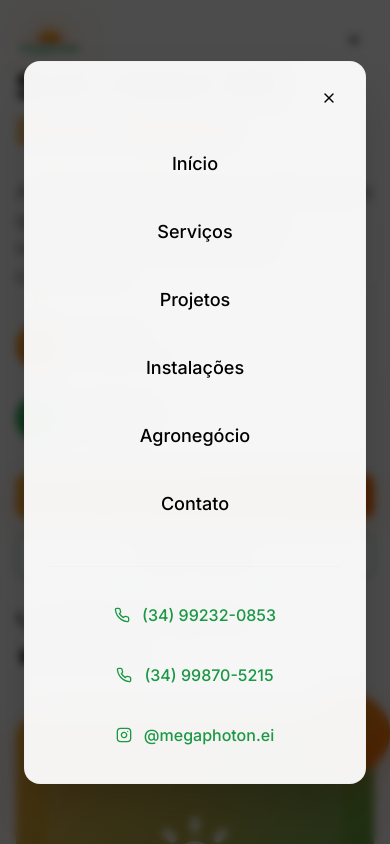
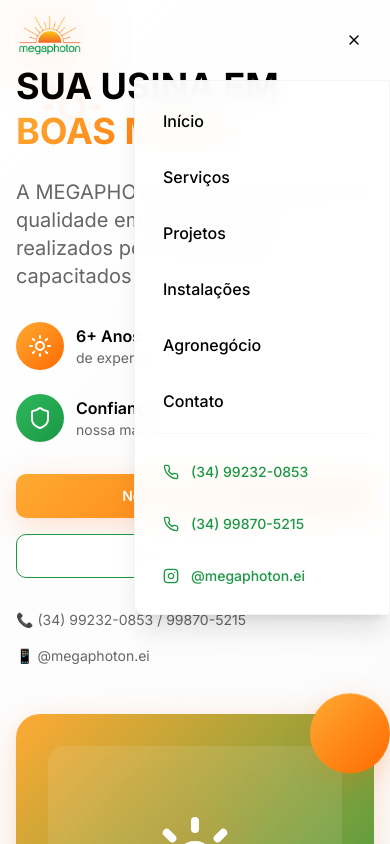
Before and after one commit to PedroAugusto2004/megaphoton, a React (Vite) app: page / in a window 390 px wide. Both pictures are taken after a click on the button 354 px from the left and 40 px from the top of the page. Shown: the top 844 px of the page. Built offline with nearby package versions, Linux system fonts and the light colour scheme.

Commit message:
Reverted to commit a4286ce8d4273425febf168396b0b7a93ab0d6cc

```diff
--- a/src/components/Header.tsx
+++ b/src/components/Header.tsx
@@ -87,77 +87,47 @@ const Header = () => {
           </div>
         </div>
 
-        {/* Mobile Menu Overlay */}
-        <div className={`lg:hidden fixed inset-0 z-50 transition-all duration-300 ease-in-out ${
-          isMobileMenuOpen ? 'opacity-100 visible' : 'opacity-0 invisible'
+        {/* Mobile Menu */}
+        <div className={`lg:hidden absolute top-full right-0 z-50 transition-all duration-300 ease-in-out ${
+          isMobileMenuOpen ? 'opacity-100 translate-x-0' : 'opacity-0 translate-x-full pointer-events-none'
         }`}>
-          {/* Dark backdrop */}
-          <div
-            className="absolute inset-0 bg-black/70 backdrop-blur-sm"
-            onClick={() => setIsMobileMenuOpen(false)}
-          />
-
-          {/* Menu content */}
-          <div className={`absolute inset-0 flex items-center justify-center transition-all duration-300 ease-in-out ${
-            isMobileMenuOpen ? 'scale-100 opacity-100' : 'scale-95 opacity-0'
-          }`}>
-            <div className="w-full max-w-sm mx-6 bg-background/95 backdrop-blur-md rounded-2xl shadow-2xl border border-border/50 overflow-hidden">
-              {/* Close button */}
-              <div className="flex justify-end p-4">
-                <Button
-                  variant="ghost"
-                  size="icon"
-                  className="hover:bg-accent/50 rounded-full"
-                  onClick={() => setIsMobileMenuOpen(false)}
-                >
-                  <X className="h-5 w-5" />
-                </Button>
-              </div>
-
-              {/* Menu items */}
-              <div className="px-6 pb-6">
-                <div className="flex flex-col space-y-2">
+          <div className="w-64 bg-background/95 backdrop-blur-md border border-border/50 rounded-bl-lg shadow-xl">
+            <div className="flex flex-col space-y-2 p-4">
               {menuItems.map((item, index) => (
                 <a
                   key={item.href}
                   href={item.href}
-                      className="text-foreground text-lg font-medium hover:text-primary transition-all duration-200 p-4 rounded-xl hover:bg-accent/50 text-center"
+                  className="text-foreground font-medium hover:text-primary transition-all duration-200 p-3 rounded-lg hover:bg-accent/50 transform hover:translate-x-2"
                   onClick={() => setIsMobileMenuOpen(false)}
-                      style={{ animationDelay: `${index * 100}ms` }}
+                  style={{ animationDelay: `${index * 50}ms` }}
                 >
                   {item.label}
                 </a>
               ))}
-                </div>
-
-                {/* Contact section */}
-                <div className="mt-8 pt-6 border-t border-border/30">
-                  <div className="flex flex-col space-y-3">
+              <div className="flex flex-col space-y-2 pt-4 border-t border-border/30">
                 <a
                   href="tel:+5534992320853"
-                      className="flex items-center justify-center space-x-3 text-solar-green p-3 rounded-xl hover:bg-accent/30 transition-all duration-200"
+                  className="flex items-center space-x-3 text-solar-green p-3 rounded-lg hover:bg-accent/30 transition-all duration-200"
                 >
                   <Phone className="h-4 w-4" />
-                      <span className="font-medium">(34) 99232-0853</span>
+                  <span className="text-sm font-medium">(34) 99232-0853</span>
                 </a>
                 <a
                   href="tel:+5534998705215"
-                      className="flex items-center justify-center space-x-3 text-solar-green p-3 rounded-xl hover:bg-accent/30 transition-all duration-200"
+                  className="flex items-center space-x-3 text-solar-green p-3 rounded-lg hover:bg-accent/30 transition-all duration-200"
                 >
                   <Phone className="h-4 w-4" />
-                      <span className="font-medium">(34) 99870-5215</span>
+                  <span className="text-sm font-medium">(34) 99870-5215</span>
                 </a>
                 <a
                   href="https://instagram.com/megaphoton.ei"
                   target="_blank"
                   rel="noopener noreferrer"
-                      className="flex items-center justify-center space-x-3 text-solar-green p-3 rounded-xl hover:bg-accent/30 transition-all duration-200"
+                  className="flex items-center space-x-3 text-solar-green p-3 rounded-lg hover:bg-accent/30 transition-all duration-200"
                 >
                   <Instagram className="h-4 w-4" />
-                      <span className="font-medium">@megaphoton.ei</span>
+                  <span className="text-sm font-medium">@megaphoton.ei</span>
                 </a>
-                  </div>
-                </div>
               </div>
             </div>
           </div>
```
Lines whose indentation alone changed are shown as unchanged.
